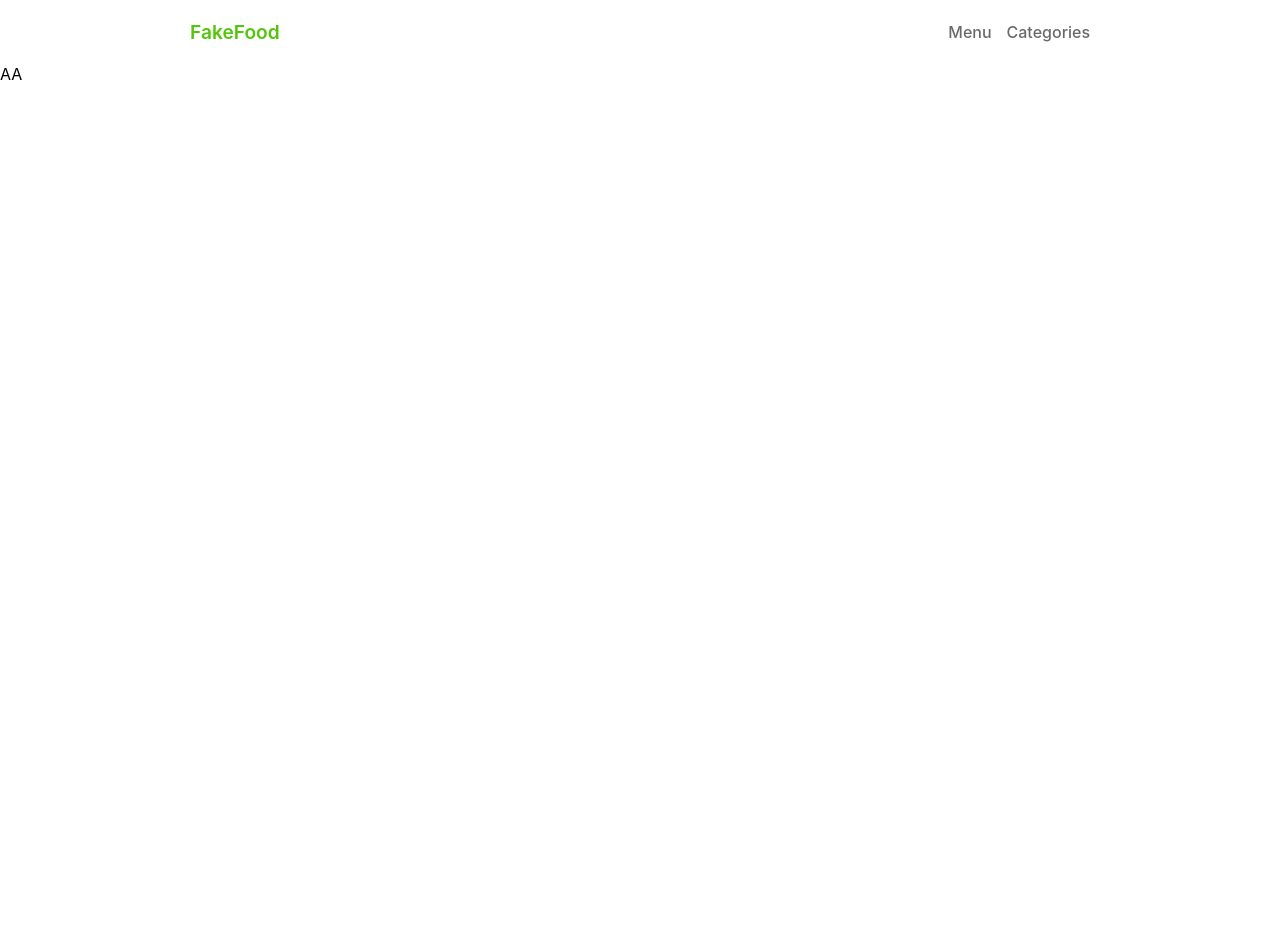
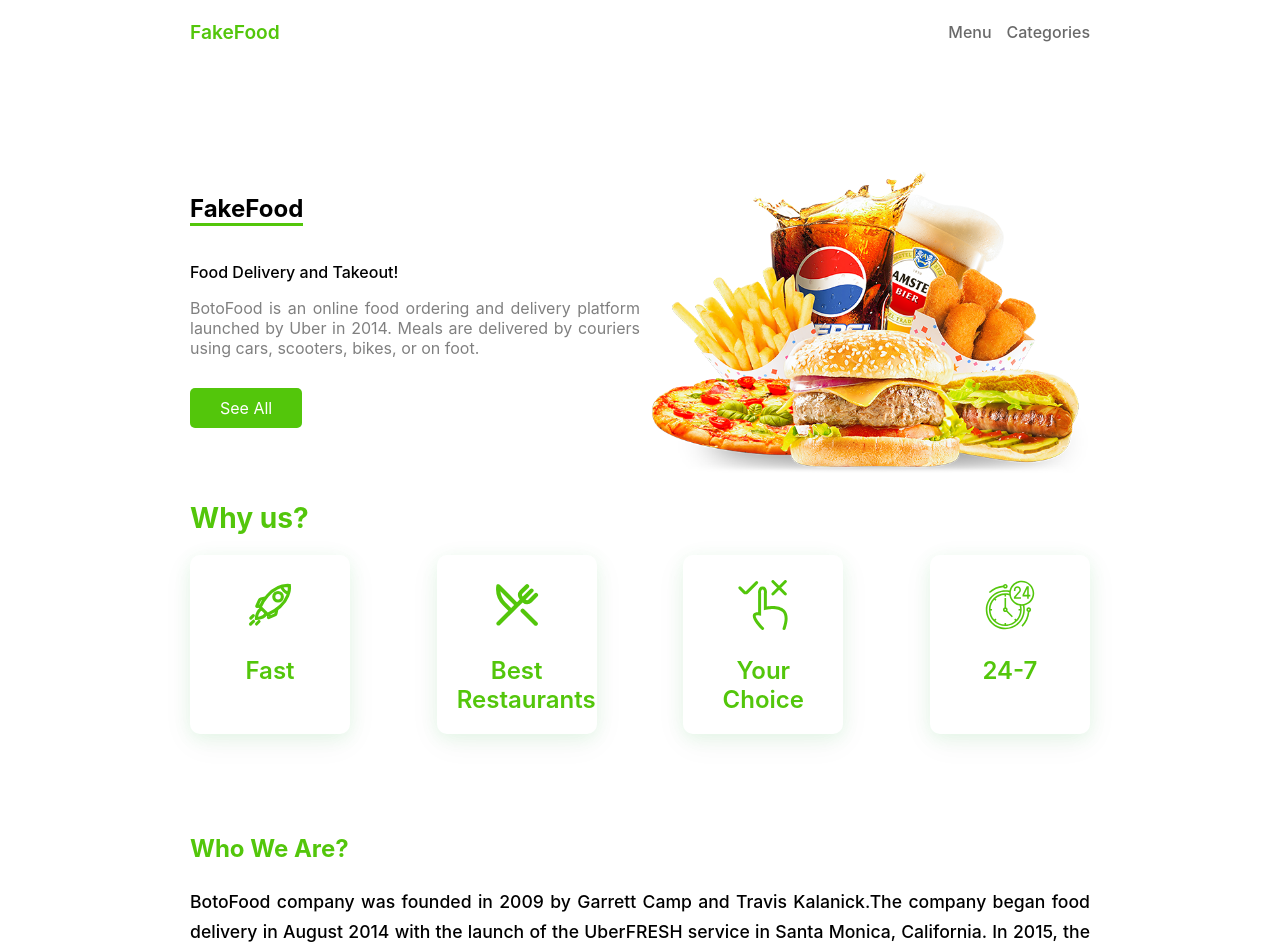
Before and after one commit to merfdev/FakeFood, a Next.js app: page / in a window 1280 px wide. Shown: the top 952 px of the page. Built offline with nearby package versions, Linux system fonts and the light colour scheme.

Commit message:
add attribute in  homePage

```diff
--- /dev/null
+++ b/components/modules/Attributes.js
@@ -0,0 +1,33 @@
+import Choice from "../icons/Choice";
+import Clock from "../icons/Clock";
+import Fast from "../icons/Fast";
+import Food from "../icons/Food";
+import styles from "./Attributes.module.css";
+
+function Attributes() {
+  return (
+    <div className={styles.container}>
+      <h3>Why us?</h3>
+      <div className={styles.subContainer}>
+        <div>
+          <Fast />
+          <p>Fast</p>
+        </div>
+        <div>
+          <Food />
+          <p>Best Restaurants</p>
+        </div>
+        <div>
+          <Choice />
+          <p>Your Choice</p>
+        </div>
+        <div>
+          <Clock />
+          <p>24-7</p>
+        </div>
+      </div>
+    </div>
+  );
+}
+
+export default Attributes;
--- /dev/null
+++ b/components/modules/Attributes.module.css
@@ -0,0 +1,30 @@
+.container {
+  margin-top: 100px;
+}
+.container {
+  font-size: 1.5rem;
+  color: #53c60b;
+  margin: 24px 0;
+}
+.subContainer {
+  display: flex;
+  justify-content: space-between;
+}
+.subContainer div {
+  width: 160px;
+  border-radius: 10px;
+  box-shadow: rgba(92, 245, 115, 0.123) 0px 4px 16px,
+    rgba(17, 17, 26, 0.05) 0px 8px 32px;
+  text-align: center;
+  padding: 25px 20px 20px;
+  margin-top: 20px;
+}
+.subContainer p {
+  font-weight: 600;
+  margin-top: 20px;
+}
+@media (max-width: 900px) {
+  .subContainer {
+    flex-wrap: wrap;
+  }
+}
--- /dev/null
+++ b/components/modules/Banner.js
@@ -0,0 +1,23 @@
+import Link from "next/link";
+import styles from "./Banner.module.css";
+function Banner() {
+  return (
+    <div className={styles.container}>
+      <div className={styles.left}>
+        <h2>FakeFood</h2>
+        <p>Food Delivery and Takeout!</p>
+        <span>
+          BotoFood is an online food ordering and delivery platform launched by
+          Uber in 2014. Meals are delivered by couriers using cars, scooters,
+          bikes, or on foot.
+        </span>
+        <Link href="/menu">See All</Link>
+      </div>
+      <div className={styles.right}>
+        <img src="/images/banner.png" alt="banner" />
+      </div>
+    </div>
+  );
+}
+
+export default Banner;
--- /dev/null
+++ b/components/modules/Banner.module.css
@@ -0,0 +1,56 @@
+.container {
+  display: flex;
+}
+.right img {
+  width: 450px;
+}
+.left {
+  display: flex;
+  flex-direction: column;
+  margin-top: 10px;
+}
+.left h2 {
+  border-bottom: 3px solid #53c60b;
+  width: fit-content;
+  margin: 20px 0;
+}
+.left p {
+  font-weight: 500;
+  margin: 16px 0;
+}
+.left span {
+  color: gray;
+  text-align: justify;
+}
+.left a {
+  background-color: #53c60b;
+  color: white;
+  padding: 10px 30px;
+  width: fit-content;
+  margin-top: 30px;
+  border-radius: 5px;
+}
+
+@media (max-width: 900px) {
+  .right img {
+    width: 350px;
+  }
+  .left {
+    margin-top: 10px;
+  }
+}
+
+@media (max-width: 600px) {
+  .container {
+    flex-direction: column-reverse;
+  }
+  .right {
+    text-align: center;
+  }
+  .right img {
+    width: 90%;
+  }
+  .left {
+    margin-top: 20px;
+  }
+}
--- /dev/null
+++ b/components/modules/Definition.js
@@ -0,0 +1,19 @@
+import styles from "./Definition.module.css";
+
+function Definition() {
+  return (
+    <div className={styles.container}>
+      <h3>Who We Are?</h3>
+      <p>
+        BotoFood company was founded in 2009 by Garrett Camp and Travis
+        Kalanick.The company began food delivery in August 2014 with the launch
+        of the UberFRESH service in Santa Monica, California. In 2015, the
+        platform was renamed to UberEATS and the ordering software was released
+        as its own application, separate from the app for Uber rides.In 2016, it
+        commenced operations in both London and Paris.
+      </p>
+    </div>
+  );
+}
+
+export default Definition;
--- /dev/null
+++ b/components/modules/Definition.module.css
@@ -0,0 +1,17 @@
+.container {
+  margin-top: 100px;
+}
+
+.container h3 {
+  font-size: 1.5rem;
+  color: #53c60b;
+  margin: 24px 0;
+}
+
+.container p {
+  font-size: 1.1rem;
+  font-weight: 500;
+  text-align: justify;
+  line-height: 30px;
+  margin: 18px 0;
+}
--- /dev/null
+++ b/components/templates/HomePage.js
@@ -0,0 +1,16 @@
+import Attributes from "../modules/Attributes";
+import Banner from "../modules/Banner";
+import Definition from "../modules/Definition";
+import styles from "./HomePage.module.css";
+
+function HomePage() {
+  return (
+    <div className={styles.container}>
+      <Banner />
+      <Attributes />
+      <Definition />
+    </div>
+  );
+}
+
+export default HomePage;
--- /dev/null
+++ b/components/templates/HomePage.module.css
@@ -0,0 +1,17 @@
+.container {
+  max-width: 900px;
+  margin: auto;
+  margin-top: 100px;
+}
+
+@media (max-width: 900px) {
+  .container {
+    padding: 20px;
+  }
+}
+
+@media (max-width: 600px) {
+  .container {
+    padding: 10px;
+  }
+}
--- a/pages/index.js
+++ b/pages/index.js
@@ -1,3 +1,5 @@
+import HomePage from "@/components/templates/HomePage";
+
 export default function Home() {
-  return <div>AA</div>;
+  return <HomePage />;
 }
```
